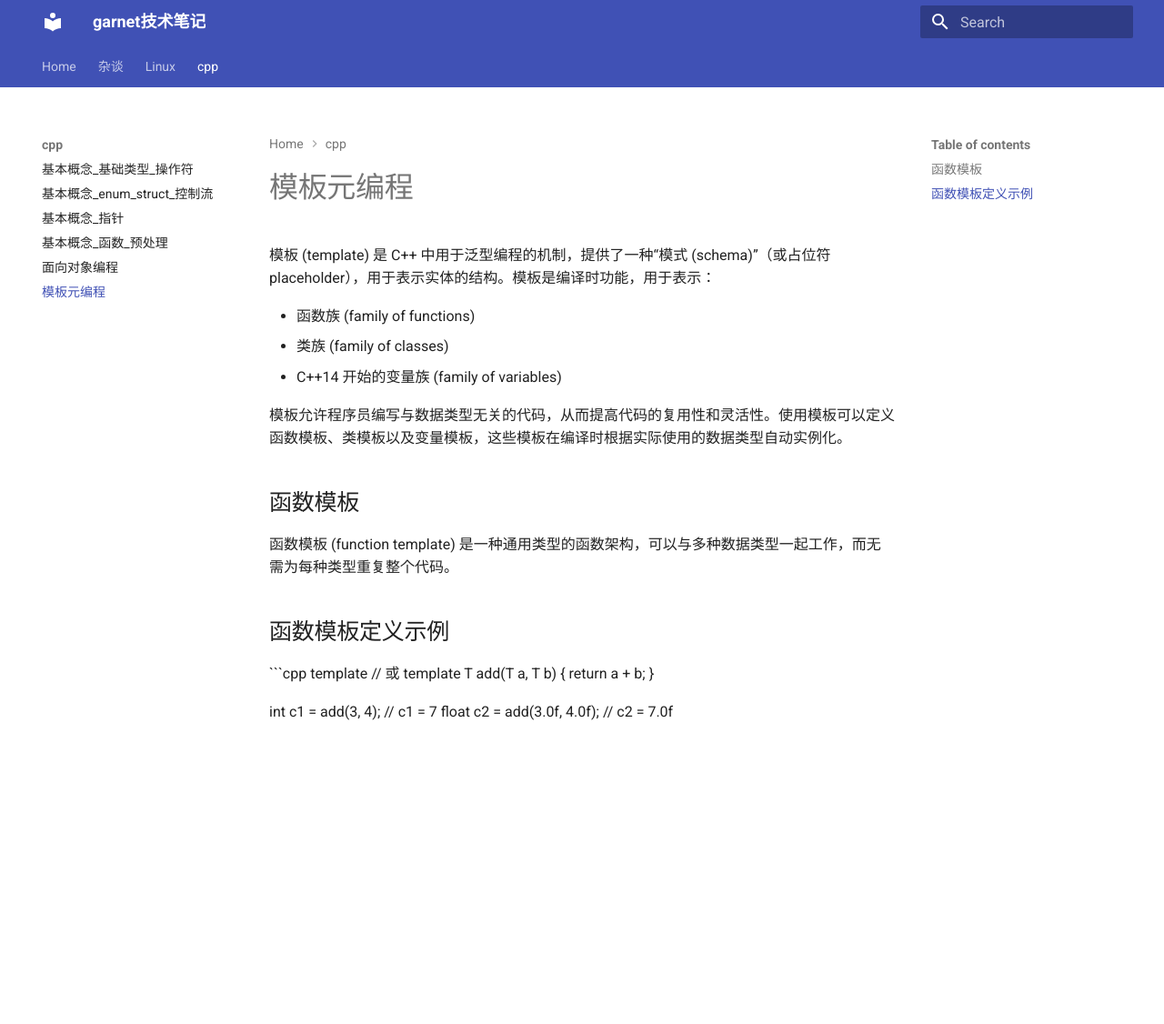
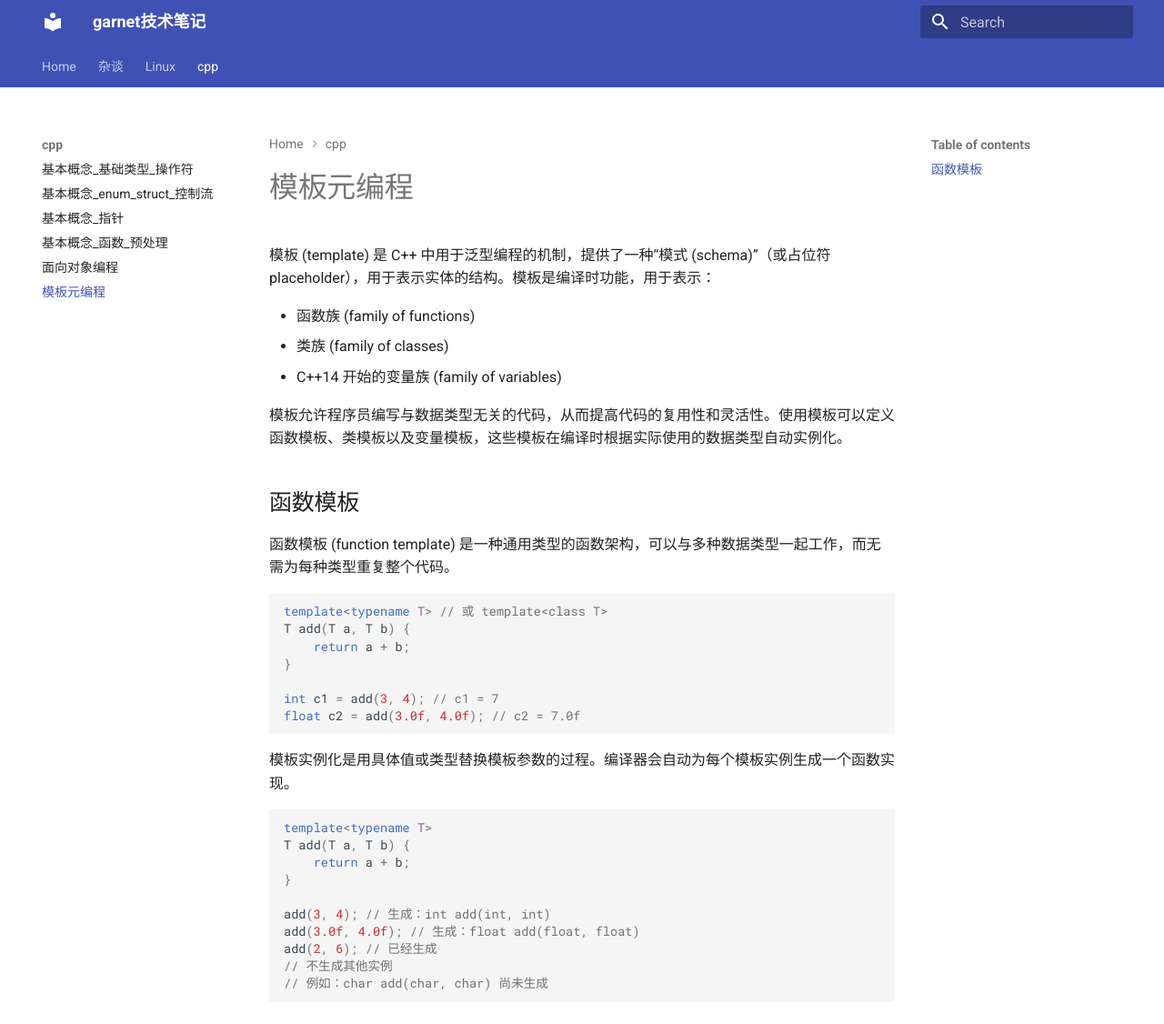
Before and after one commit to ymma98/technotes, an MkDocs documentation site: the page built from docs/cpp/模板元编程.md, in a window 1280 px wide and 1126 px high. Shown: the whole window at 91% size. Built offline with MkDocs 1.6.1 and Material for MkDocs 9.7.7, drawn with Linux system fonts in a browser that asks for light colours.

Commit message:
docs/cpp/模板元编程.md updated from https://stackedit.cn/

````diff
--- a/docs/cpp/模板元编程.md
+++ b/docs/cpp/模板元编程.md
@@ -21,7 +21,6 @@
 
 函数模板 (function template) 是一种通用类型的函数架构，可以与多种数据类型一起工作，而无需为每种类型重复整个代码。
 
-## 函数模板定义示例
 
 ```cpp
 template<typename T> // 或 template<class T>
@@ -31,7 +30,22 @@ T add(T a, T b) {
 
 int c1 = add(3, 4); // c1 = 7
 float c2 = add(3.0f, 4.0f); // c2 = 7.0f
+```
 
+模板实例化是用具体值或类型替换模板参数的过程。编译器会自动为每个模板实例生成一个函数实现。
+
+```cpp
+template<typename T>
+T add(T a, T b) {
+    return a + b;
+}
+
+add(3, 4); // 生成：int add(int, int)
+add(3.0f, 4.0f); // 生成：float add(float, float)
+add(2, 6); // 已经生成
+// 不生成其他实例
+// 例如：char add(char, char) 尚未生成
+```
 <!--stackedit_data:
-eyJoaXN0b3J5IjpbMjc4ODIxODFdfQ==
+eyJoaXN0b3J5IjpbNjA4NTkzMjY3XX0=
 -->
````
